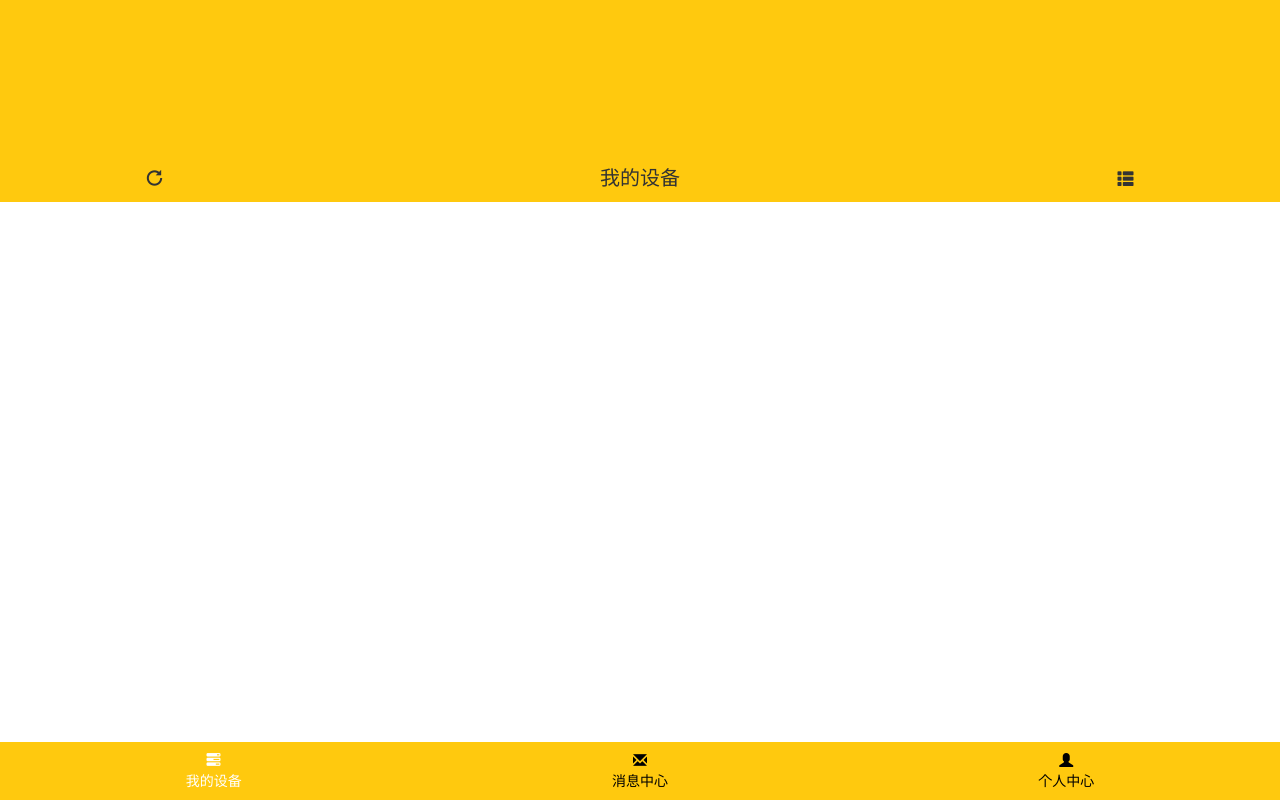
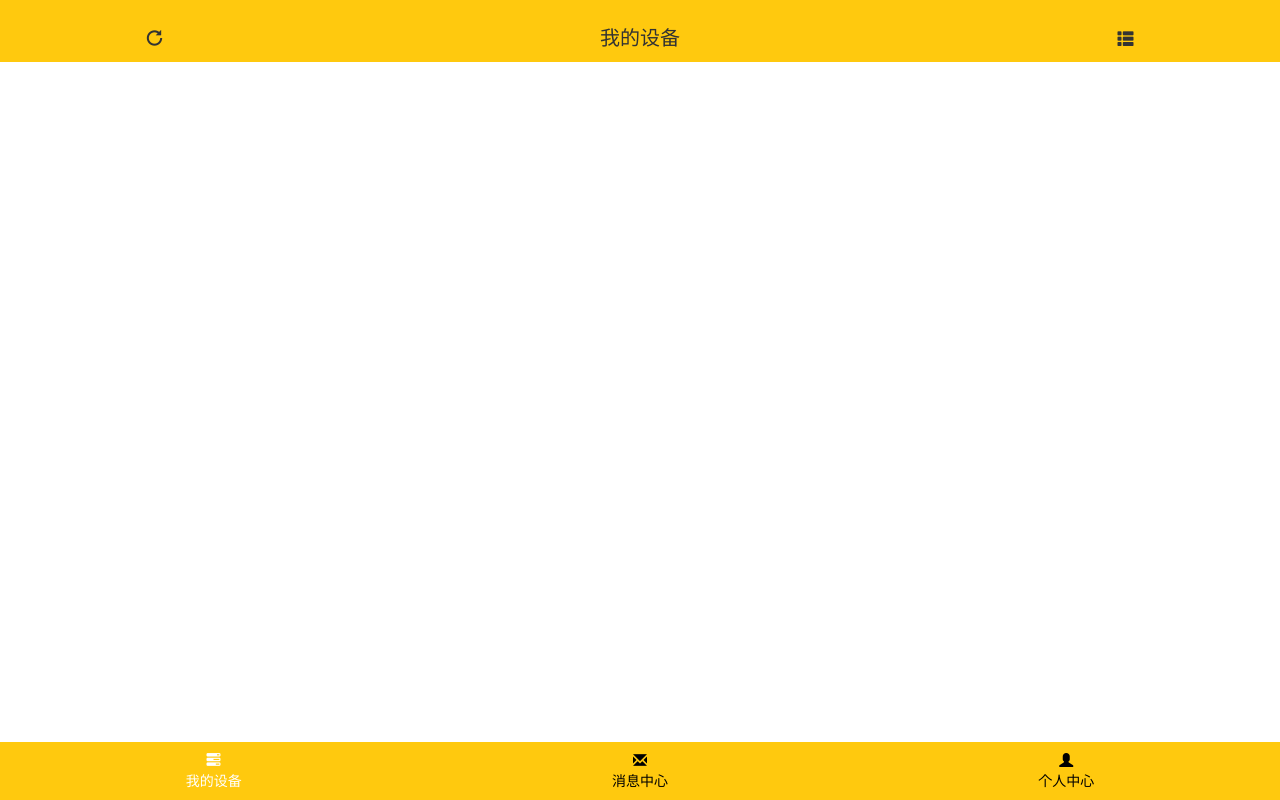
Before and after one commit to li4671/MyAPP, a plain HTML site: page APICloud_MyAPP/index.html in a window 1280 px wide. Drawn offline with Linux system fonts and the light colour scheme.

Commit message:
修复StatusBar(2)

```diff
--- a/APICloud_MyAPP/index.html
+++ b/APICloud_MyAPP/index.html
@@ -14,7 +14,7 @@
             margin: 0;
         }
         #header{
-            padding-top: 155px;
+            padding-top: 15px;
             position:absolute;
             width: 100%;
             top: 0px;
```
